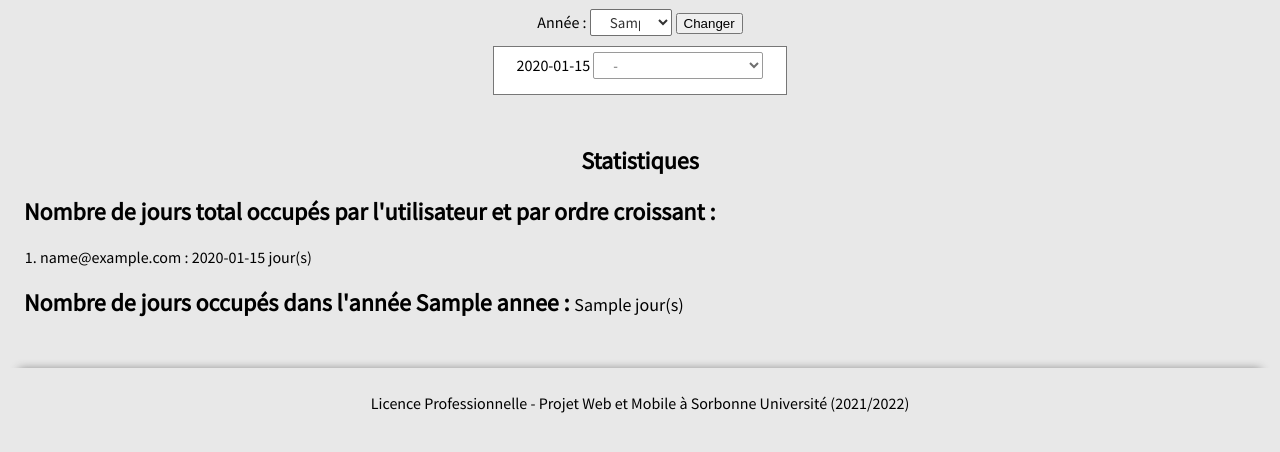
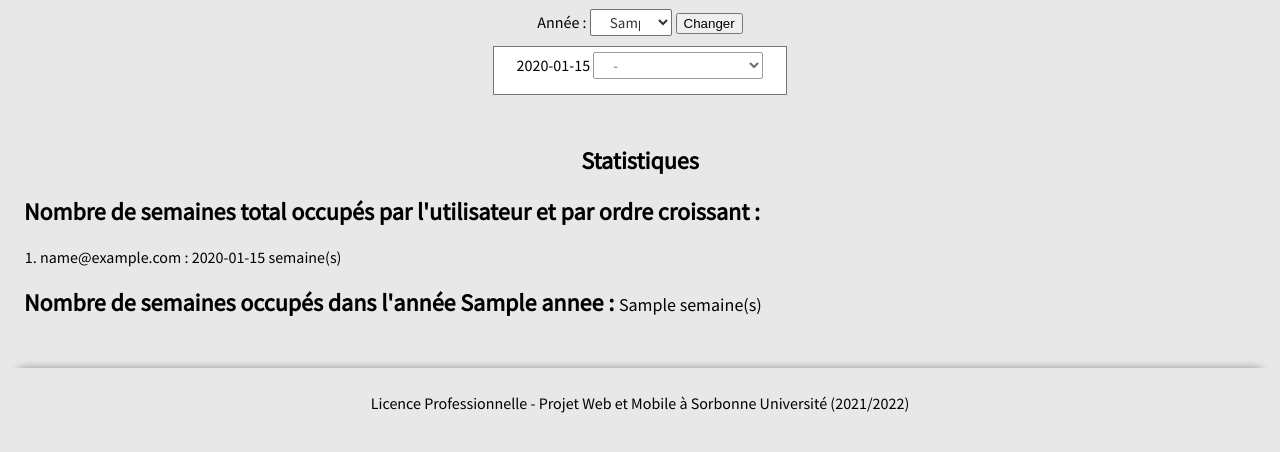
Before and after one commit to COBOLyte/LP-PWEB---Planning-des-corvees-d-epluchage, a PHP site: template View/planning/calendrier.php in a window 1280 px wide. Shown: the part 263-715 px from the top of the page. Run offline with PHP 8.4, Linux system fonts and the light colour scheme; the visitor is signed in with stand-in values (Sample User, id 1); the template is opened without the code that fills it: most values are stand-ins (such as "Sample title", 1, 10 or a date in 2020); data that the repository does not hold is empty; some web fonts are replaced.

Commit message:
Updated README

```diff
--- a/View/planning/calendrier.php
+++ b/View/planning/calendrier.php
@@ -73,10 +73,10 @@
     </form>
 
     <h2 class="center">Statistiques</h2>
-    <h2 class="stats">Nombre de jours total occupés par l'utilisateur et par ordre croissant :</h2>
+    <h2 class="stats">Nombre de semaines total occupés par l'utilisateur et par ordre croissant :</h2>
     <ol>
         <?php foreach ($agendasInAscOrder as $entry) : ?>
-        <li><?php echo($entry->email . " : " . $entry->datesNb . " jour(s)"); ?></li>
+        <li><?php echo($entry->email . " : " . $entry->datesNb . " semaine(s)"); ?></li>
         <?php endforeach; ?>
     </ol>
-    <h2 class="stats">Nombre de jours occupés dans l'année <?php echo($annee); ?> : <span class="stats-normal"><?php echo($cptAnnee); ?> jour(s)</span></h2>
+    <h2 class="stats">Nombre de semaines occupés dans l'année <?php echo($annee); ?> : <span class="stats-normal"><?php echo($cptAnnee); ?> semaine(s)</span></h2>
--- a/lisezmoi.txt
+++ b/lisezmoi.txt
@@ -8,7 +8,7 @@
 - FONCTIONNALITÉS PERSONNELLES -
     ) Gestion des plannings seulement possible par les Admins. L'utilisateur normal ne peut que consulter les plannings.
     ) Possibilité de modifier la couleur rattachée à un utilisateur, sur la page de modification des données utilisateurs. (Seulement par les Admins)
-    ) Utilisation de la librairie PHP-MongoDB installée avec Composer, jugée plus simple de compréhension et d'utilisation, ayant permis de réduire drastiquement la quantité de code, et toujours maintenue, contrairement au pilote PHP-MongoDB.
+    ) Utilisation de la librairie PHP-MongoDB installée avec Composer, jugée plus simple de compréhension et d'utilisation, ayant permis de réduire drastiquement la quantité de code, et est toujours maintenue, contrairement au pilote PHP-MongoDB.
 
 - FONCTIONNALITÉS DÉVELOPPÉES ET ATTENDUES (Niveau de complétion) -
     ) Sélection d'une année pour faire défiler le calendrier : Finalisée
```
